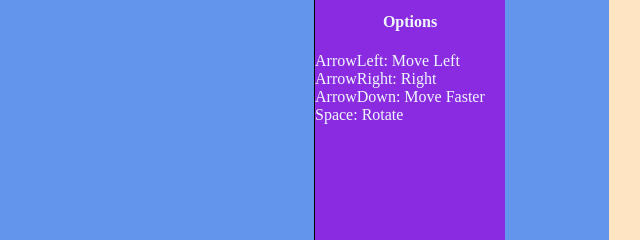
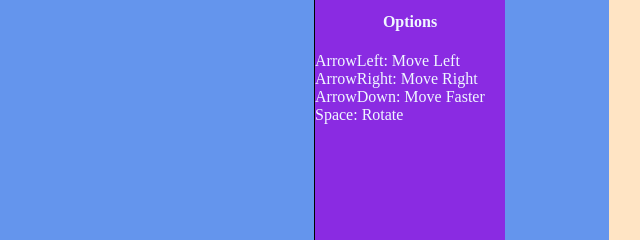
Before and after one commit to David-Balaian/Tetris, a plain HTML site: page Index.html in a window 1280 px wide. Shown: the part 345-585 px from the top of the page, 531-1171 px from the left. Drawn offline with Linux system fonts and the light colour scheme.

Commit message:
Update Index.html

```diff
--- a/Index.html
+++ b/Index.html
@@ -20,7 +20,7 @@
         <div>
             <div style="text-align: center"><h4>Options</h4></div>
             <span>ArrowLeft: Move Left</span><br>
-             <span>ArrowRight: Right</span><br>
+             <span>ArrowRight: Move Right</span><br>
             <span>ArrowDown: Move Faster </span><br>
             <span> Space: Rotate</span>
         </div>
```
